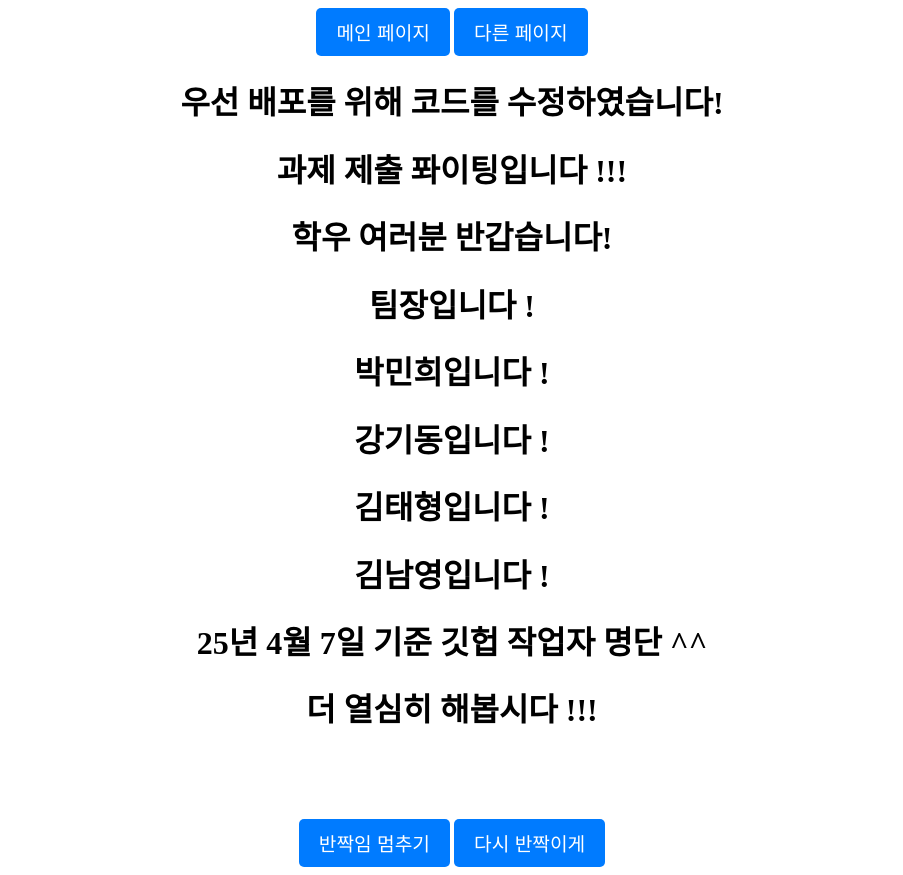
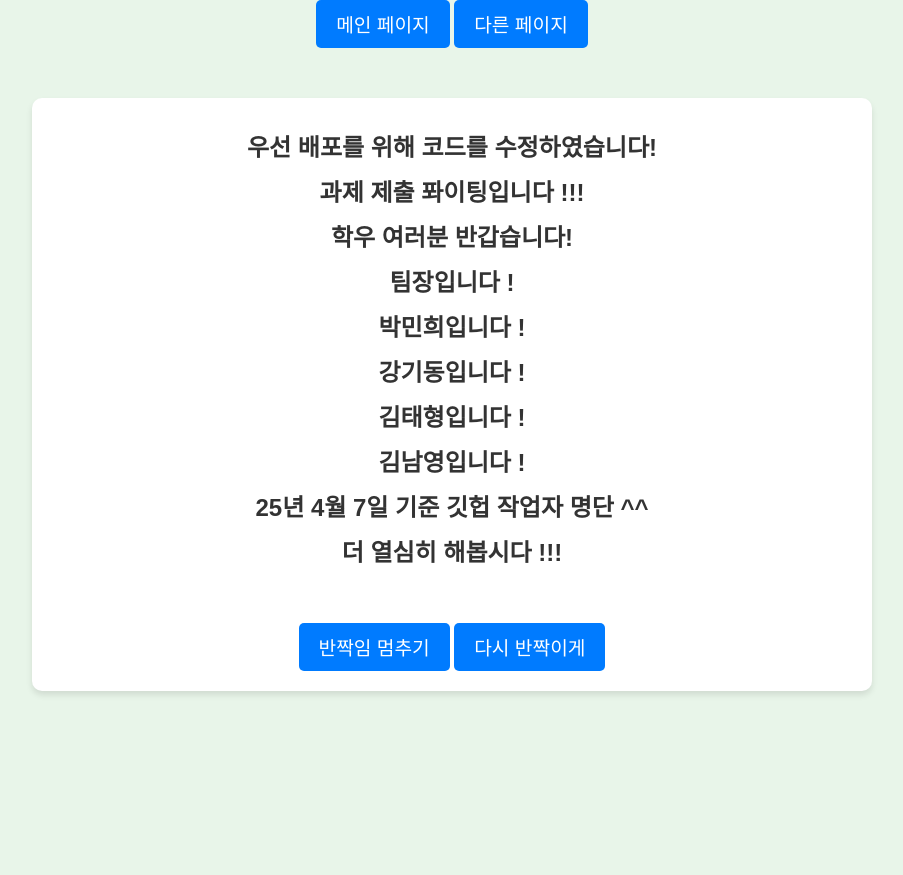
Before and after one commit to JiHunHeo/softwareContest, a Flask app: page / in a window 1280 px wide. Shown: the whole page, without its empty margins (188-1091 px from the left). After the commit the page ends 695 px from the top, so only its background shows below. Run offline with Flask 3, Linux system fonts and the light colour scheme.

Commit message:
Modify UI for all

```diff
--- a/main/templates/base.html
+++ b/main/templates/base.html
@@ -15,6 +15,8 @@
                 <button onclick="location.href='/about'">다른 페이지</button>
             </nav>
         </header>
-        <main>{% block content %}{% endblock %}</main>
+        <main>
+            <section>{% block content %}{% endblock %}</section>
+        </main>
     </body>
 </html>
--- a/main/templates/index.html
+++ b/main/templates/index.html
@@ -1,15 +1,15 @@
 {% extends "base.html" %} {% block title %}메인 페이지{% endblock %} {% block content %}
-<h1>우선 배포를 위해 코드를 수정하였습니다!</h1>
-<h1>과제 제출 퐈이팅입니다 !!!</h1>
-<h1>학우 여러분 반갑습니다!</h1>
-<h1>팀장입니다 !</h1>
-<h1>박민희입니다 !</h1>
-<h1>강기동입니다 !</h1>
-<h1>김태형입니다 !</h1>
-<h1>김남영입니다 !</h1>
-<h1>25년 4월 7일 기준 깃헙 작업자 명단 ^^</h1>
-<h1>더 열심히 해봅시다 !!!</h1>
-<h1 id="blinking-text" class="blink">경진대회 준비에 박차를 가해봅시다!</h1>
+<h2>우선 배포를 위해 코드를 수정하였습니다!</h2>
+<h2>과제 제출 퐈이팅입니다 !!!</h2>
+<h2>학우 여러분 반갑습니다!</h2>
+<h2>팀장입니다 !</h2>
+<h2>박민희입니다 !</h2>
+<h2>강기동입니다 !</h2>
+<h2>김태형입니다 !</h2>
+<h2>김남영입니다 !</h2>
+<h2>25년 4월 7일 기준 깃헙 작업자 명단 ^^</h2>
+<h2>더 열심히 해봅시다 !!!</h2>
+<h2 id="blinking-text" class="blink">경진대회 준비에 박차를 가해봅시다!</h2>
 <button onclick="stopBlinking()">반짝임 멈추기</button>
 <button onclick="startBlinking()">다시 반짝이게</button>
 {% endblock %}
--- a/static/style.css
+++ b/static/style.css
@@ -1,5 +1,9 @@
+/* 전체 배경색 */
 body {
     text-align: center;
+    background-color: #e8f5e9; /* 연한 초록색 */
+    margin: 0;
+    font-family: Arial, sans-serif;
 }
 
 /* filepath: c:\KNOU_HJH\softwareContest\softwareContest\static\style.css */
@@ -12,6 +16,23 @@
     to {
         visibility: hidden;
     }
+}
+
+/* section 스타일 */
+section {
+    max-width: 800px; /* 최대 너비 */
+    margin: 50px auto; /* 화면 가운데 정렬 */
+    padding: 20px;
+    background-color: white; /* 섹션 배경 흰색 */
+    border-radius: 10px; /* 둥근 모서리 */
+    box-shadow: 0 4px 6px rgba(0, 0, 0, 0.1); /* 그림자 효과 */
+}
+
+/* h2 스타일 */
+h2 {
+    color: #333; /* 텍스트 색상 */
+    font-size: 1.5em; /* 글자 크기 */
+    margin: 10px 0;
 }
 
 /* 버튼 스타일 */
@@ -29,3 +50,19 @@
 button:hover {
     background-color: #0056b3; /* 어두운 파란색으로 변경 */
 }
+
+/* 반응형 디자인 */
+@media (max-width: 600px) {
+    section {
+        padding: 15px;
+    }
+
+    h2 {
+        font-size: 1.2em; /* 작은 화면에서 글자 크기 조정 */
+    }
+
+    button {
+        font-size: 1em; /* 버튼 크기 조정 */
+        padding: 8px 16px;
+    }
+}
```
